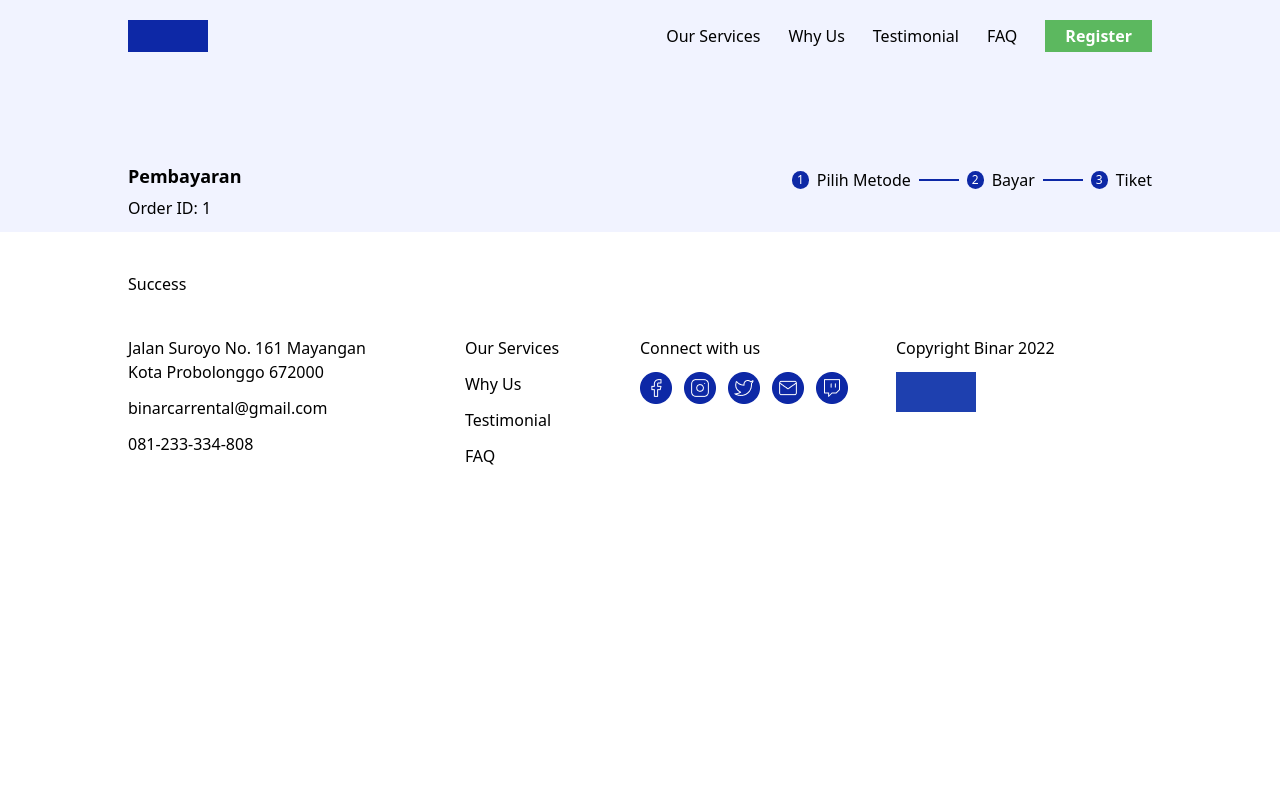
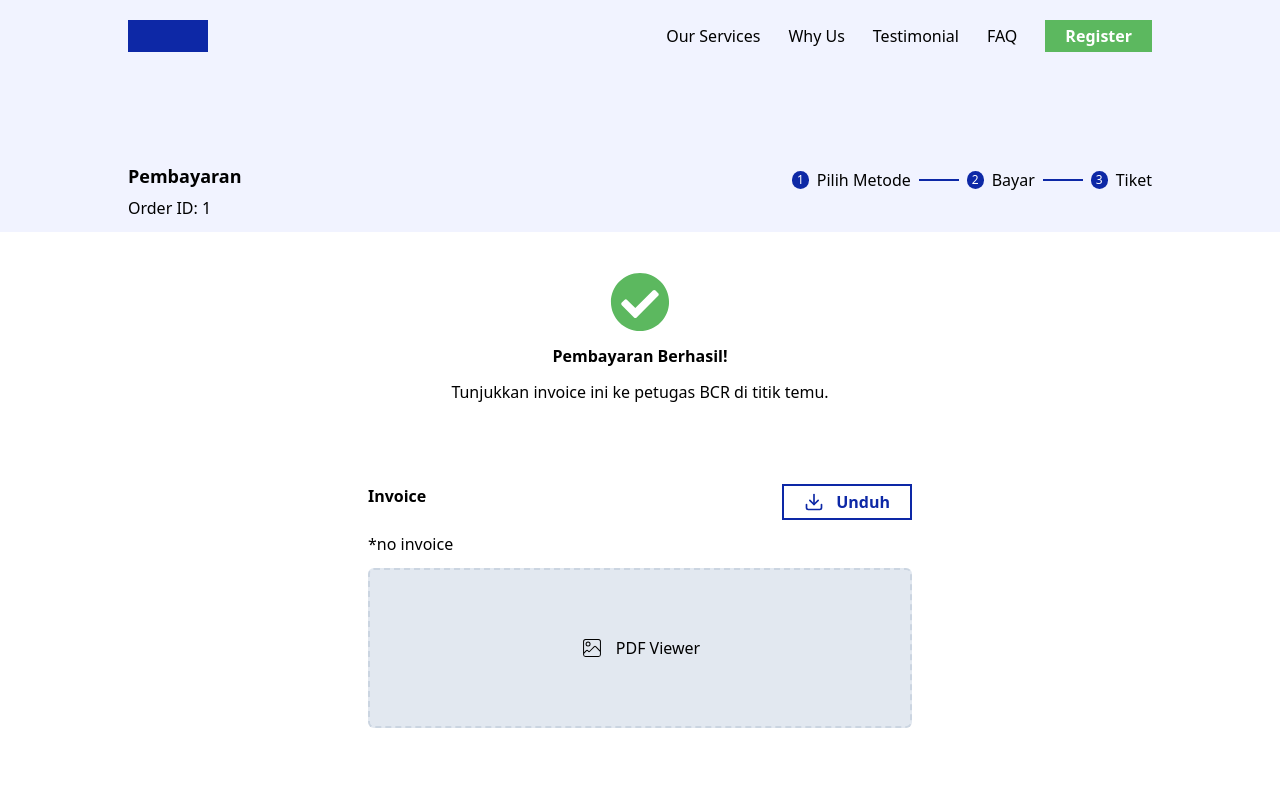
Before and after one commit to bayu-binar-car-rental/app-client, a React (Vite) app: page /payment/1 in a window 1280 px wide. Shown: the top 800 px of the page. Built offline with nearby package versions, Linux system fonts and the light colour scheme; no server answers.

Commit message:
feat: Update success payment page

```diff
--- /dev/null
+++ b/src/components/features/user/payment/PaymentSuccess.tsx
@@ -0,0 +1,30 @@
+import Button from "../../../ui/Button";
+import { CiImageOn } from "react-icons/ci";
+import { FiDownload } from "react-icons/fi";
+import { FaCheckCircle } from "react-icons/fa";
+
+export default function PaymentSuccess() {
+  return (
+    <div className="md:px-60 space-y-20 pb-20">
+      <div className="space-y-3 flex flex-col items-center">
+        <FaCheckCircle className="text-6xl text-hijau" />
+        <p className="font-bold">Pembayaran Berhasil!</p>
+        <p>Tunjukkan invoice ini ke petugas BCR di titik temu.</p>
+      </div>
+      <div className="space-y-3">
+        <div className="flex justify-between">
+          <p className="font-bold">Invoice</p>
+          <Button variant="secondary">
+            <FiDownload className="text-xl" />
+            Unduh
+          </Button>
+        </div>
+        <p>*no invoice</p>
+        <div className="h-40 w-full bg-slate-200 rounded-md border-2 border-slate-300 border-dashed flex justify-center items-center gap-3 hover:cursor-pointer">
+          <CiImageOn className="text-2xl" />
+          <p>PDF Viewer</p>
+        </div>
+      </div>
+    </div>
+  );
+}
--- a/src/components/ui/Button.tsx
+++ b/src/components/ui/Button.tsx
@@ -21,7 +21,7 @@
       type={type}
       onClick={onclick}
       disabled={disabled}
-      className={`p-1 px-5 font-bold ${
+      className={`p-1 px-5 font-bold flex items-center gap-3 ${
         variant === "primary"
           ? "bg-hijau text-white"
           : "border-2 border-biru text-biru"
--- a/src/pages/user/PaymentPage.tsx
+++ b/src/pages/user/PaymentPage.tsx
@@ -4,6 +4,7 @@
 import useFetchTransaction from "../../hooks/useFetchTransaction";
 import { IPaymentMethod } from "../../data/paymentMethods";
 import PaymentOngoing from "../../components/features/user/payment/PaymentOngoing";
+import PaymentSuccess from "../../components/features/user/payment/PaymentSuccess";
 
 export default function CarPaymentPage() {
   const { paymentId } = useParams();
@@ -41,7 +42,7 @@
           paymentConfirmationDeadline={paymentConfirmationDeadline as string}
         />
       ) : "success" ? (
-        <>Success</>
+        <PaymentSuccess />
       ) : "failed" ? (
         <>Failed</>
       ) : (
```
